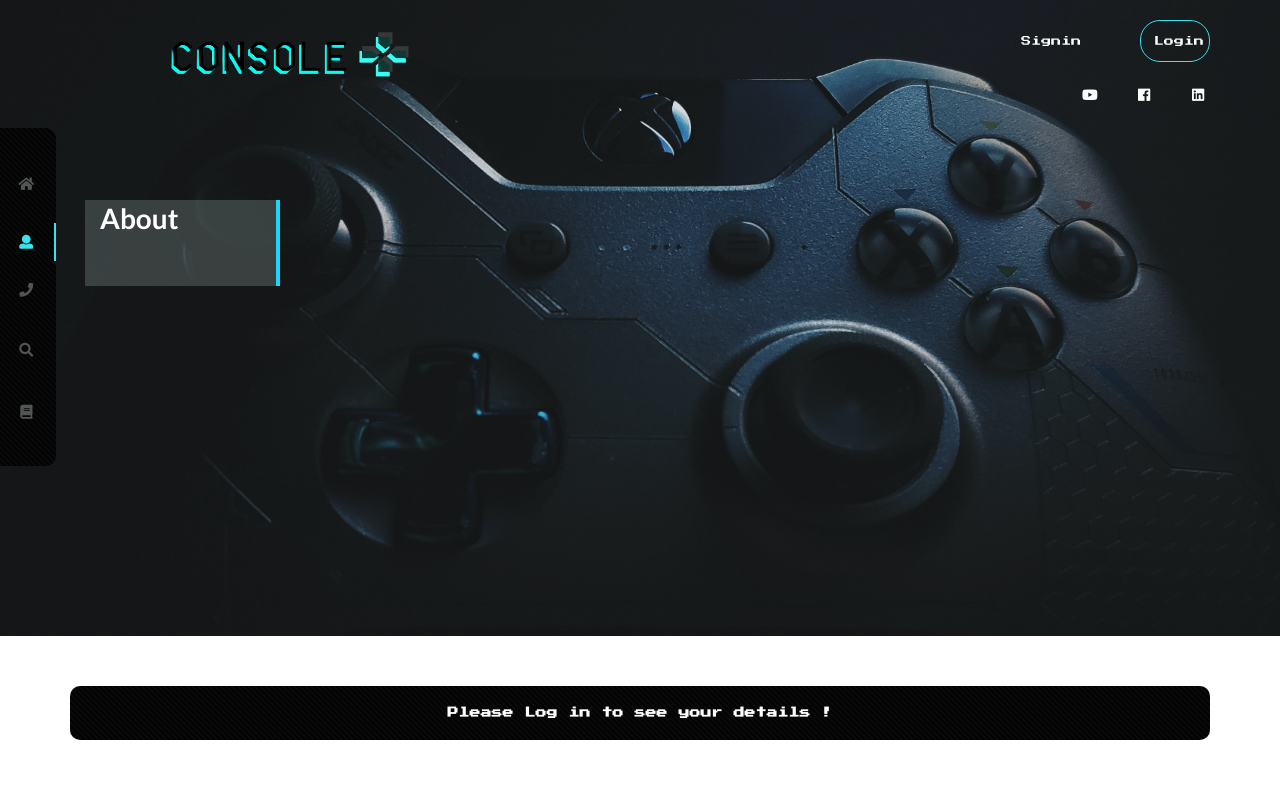
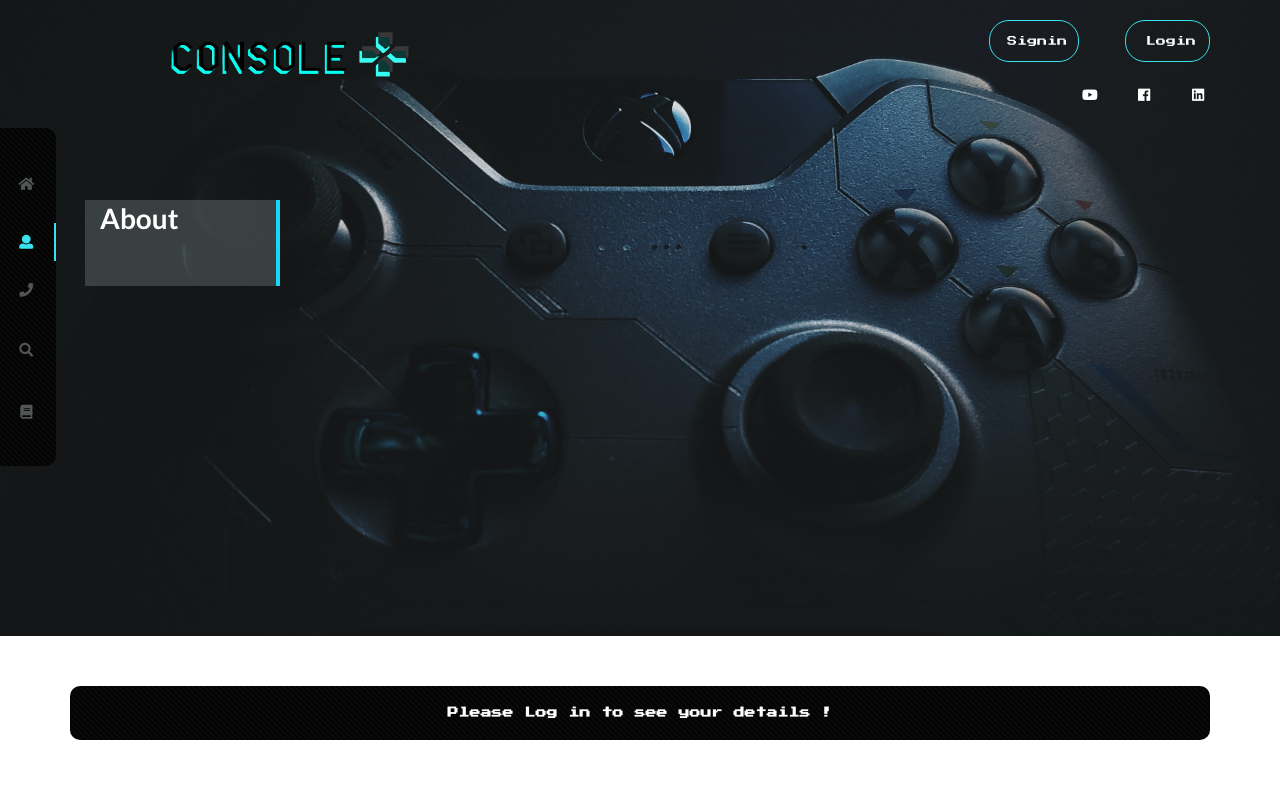
Before and after one commit to shivam4800/console-plus, a React (Create React App) app in the folder client/: page /about in a window 1280 px wide. Shown: the top 800 px of the page. Built offline with nearby package versions, Linux system fonts and the light colour scheme; no server answers.

Commit message:
Signup welcome logout fix

```diff
--- a/client/src/components/Header.css
+++ b/client/src/components/Header.css
@@ -30,13 +30,14 @@
     font-size: 10px;
     color:white;
 }
-.header-welcome-div{
+.header-welcome-div {
     margin-left: 10%;
     display: inline-block;
     color: white;
     padding: 10px;
     width: 90px;
     border-radius: 20px;
+    border: 1px solid #38e2ee;
 }
 .header-welcome-div a:hover{
     color:white;
@@ -178,10 +179,10 @@
     margin-left: 10%;
     display: inline-block;
     padding: 10px;
-    width: 60px;
+    /*width: 60px;*/
     border-radius: 20px;
     border: 1px solid #38e2ee;
-    width: 70px;
+    width: 85px;
     cursor: pointer;
 }
 
@@ -212,6 +213,7 @@
     padding: 10px;
     width: 90px;
     border-radius: 20px;
+    border: 1px solid #38e2ee;
     cursor: pointer;
 }
 
--- a/client/src/components/Header.js
+++ b/client/src/components/Header.js
@@ -324,8 +324,8 @@ const Header = (props) => {
                             <div className="header-welcome-div">
                                 <a className="header-welcome">Welcome</a>
                             </div>
-                            <div className="headeritem-login" onClick={handleLogout} style={{ width: '73px'}}>
-                                <a className="header-fonts" >Logout</a>
+                            <div className="headeritem-login" onClick={handleLogout}>
+                                <a className="header-fonts">Logout</a>
 
                             </div>
                         </div>
--- a/client/src/components/TicTacToe.js
+++ b/client/src/components/TicTacToe.js
@@ -233,9 +233,10 @@ function evaluate(mat, depth) {
 }
 
 function minmax(mat, depth, get_max) {
-  if (hasMovesLeft(mat) === false) {
+    if (hasMovesLeft(mat) === false) {
+
       return evaluate(mat, depth);
-      console.log('full');
+
   }
 
   let val = evaluate(mat, depth);
```
